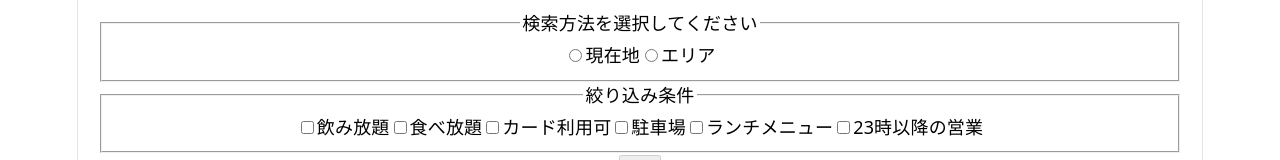
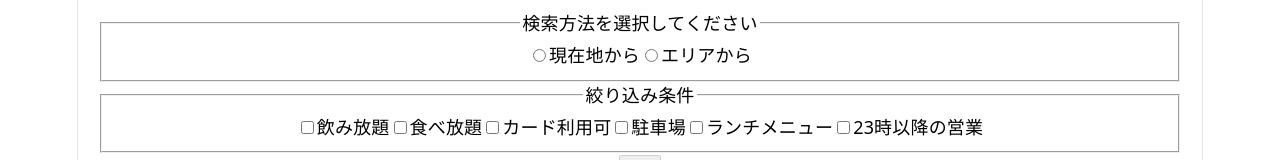
Before and after one commit to zeffy1215/fenrir-hotpepper-search, a React (Vite) app in the folder frontend/: page / in a window 1280 px wide. Shown: the top 160 px of the page. Built offline with nearby package versions, Linux system fonts and the light colour scheme; no server answers.

Commit message:
refactor: ラベルを変更

```diff
--- a/frontend/src/pages/Search/index.jsx
+++ b/frontend/src/pages/Search/index.jsx
@@ -17,8 +17,8 @@ const DEFAULT_SEARCH_VALUE = {
 }
 
 const SEARCH_TYPE_OPTIONS = [
-    { value: "location", label: "現在地" },
-    { value: "area", label: "エリア" },
+    { value: "location", label: "現在地から" },
+    { value: "area", label: "エリアから" },
 ]
 
 const RANGE_OPTIONS = [
```
